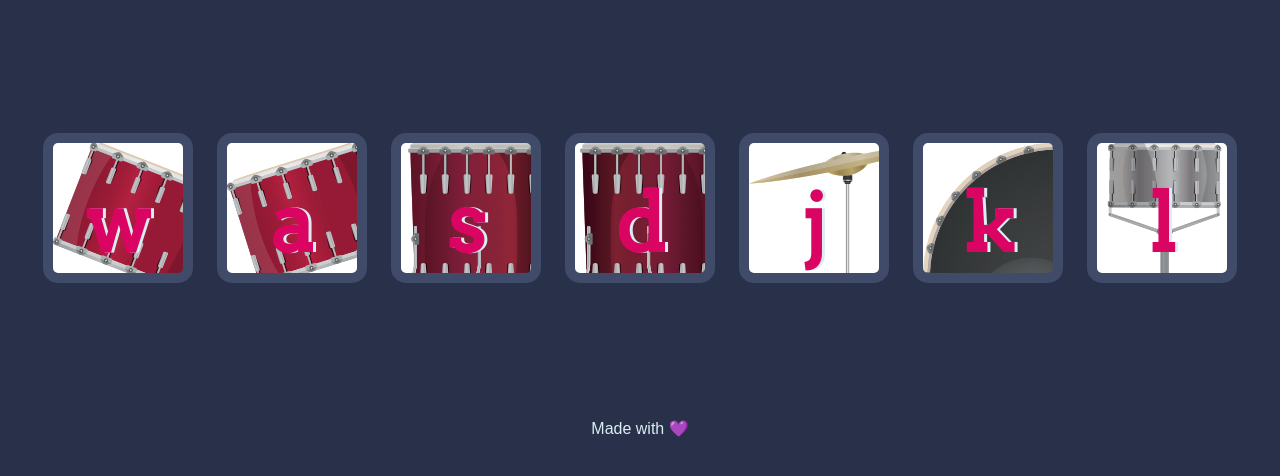
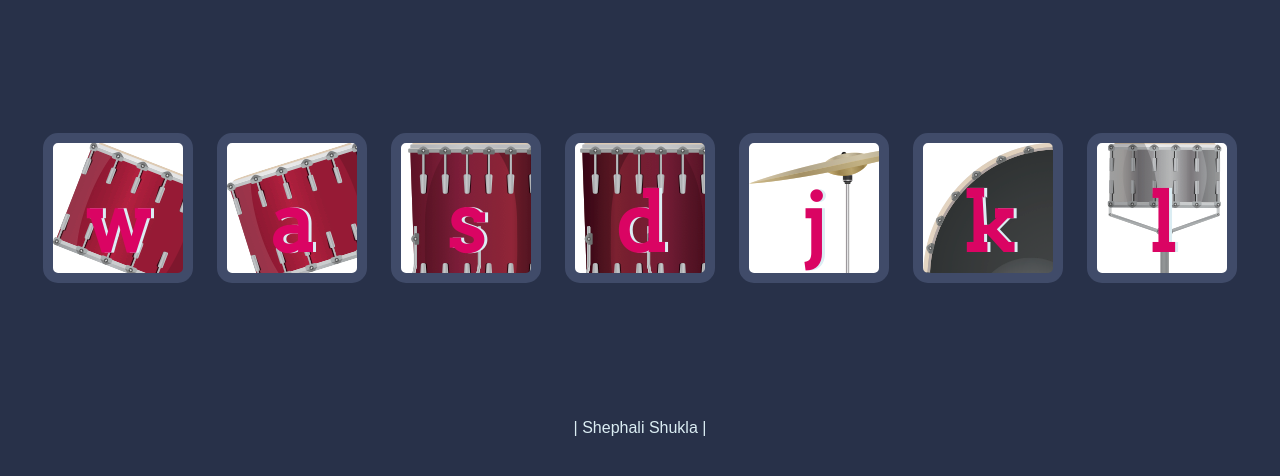
Before and after one commit to shephali-shukla/Drum-Kit, a plain HTML site: page index.html in a window 1280 px wide. Shown: the part 156-632 px from the top of the page. Drawn offline with Linux system fonts and the light colour scheme.

Commit message:
Edited Footer

```diff
--- a/index.html
+++ b/index.html
@@ -23,6 +23,6 @@
     </div>
 
     <script src="index.js" charset="u"></script>
-    <footer>Made with 💜</footer>
+    <footer>| Shephali Shukla |</footer>
   </body>
 </html>
```
